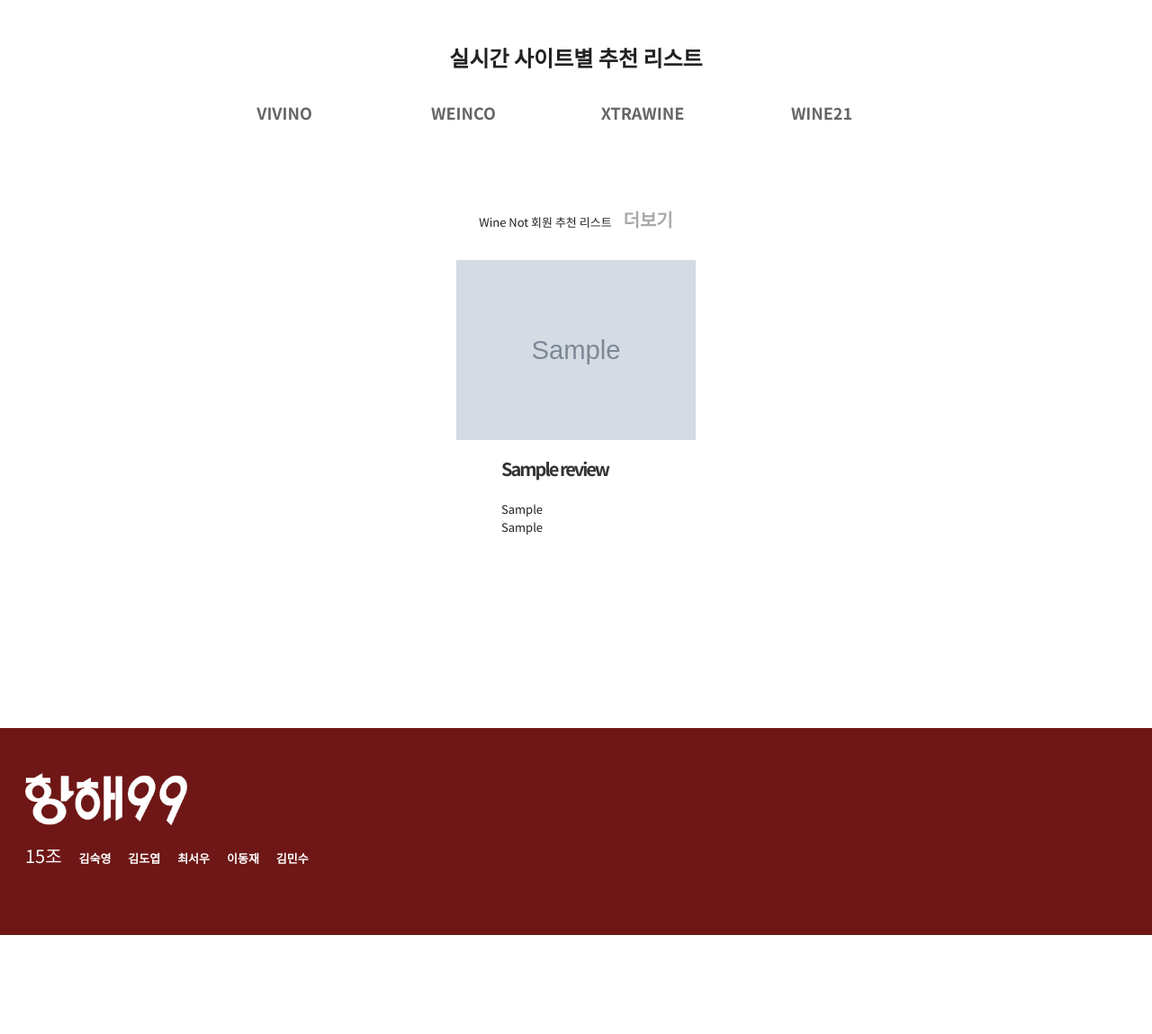
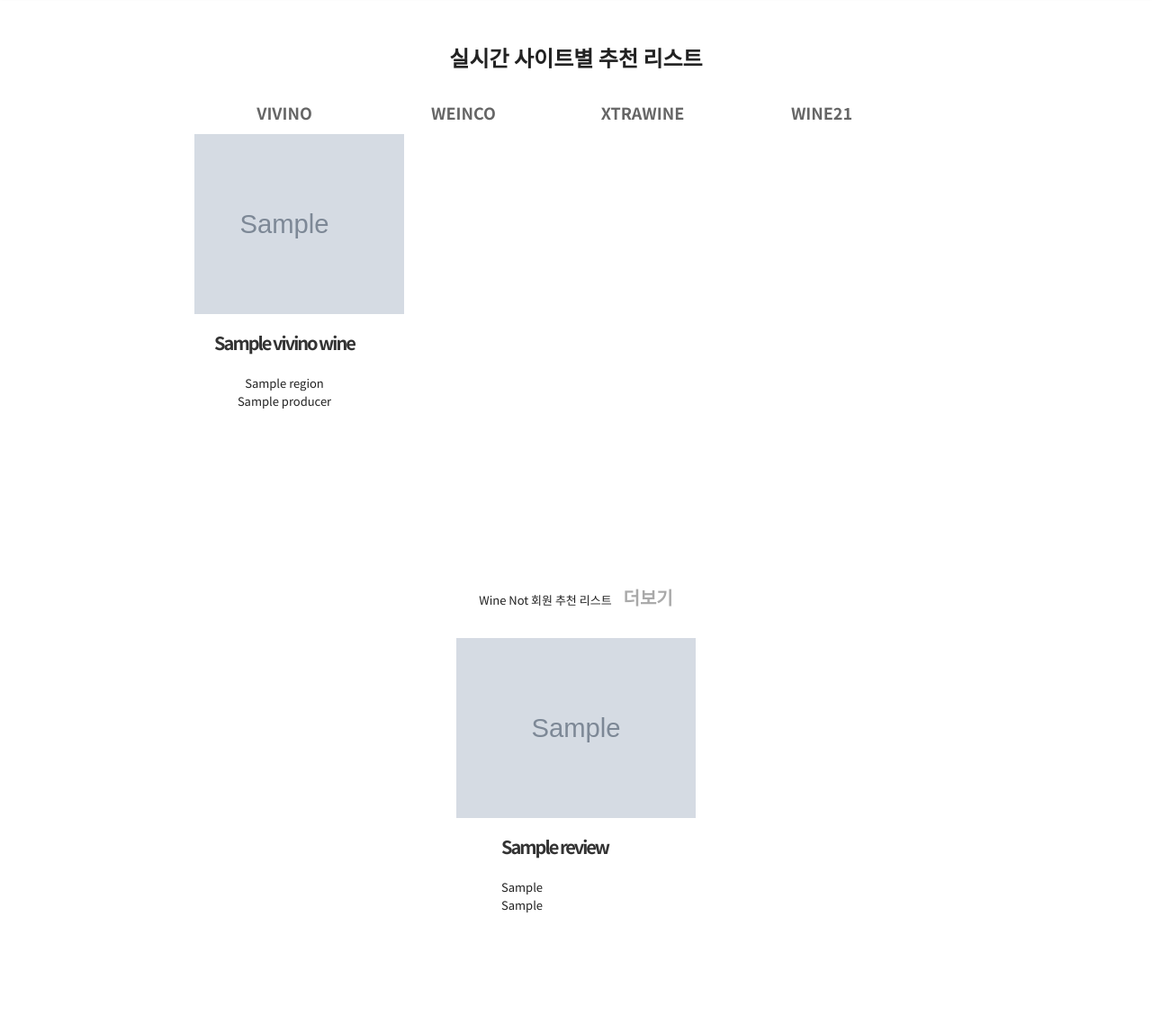
Before and after one commit to doyupK/Toy_Project, a Flask app: page /home in a window 1280 px wide. Shown: the part 84-1233 px from the top of the page at 90% size. Before the commit the page ends 1123 px from the top, so only its background shows below. Run offline with Flask 2, Linux system fonts and the light colour scheme; grey boxes marked "Sample" are stand-in pictures; a database or web service that is not in the repository returns one stand-in record (values such as "Sample title"); some libraries are stand-ins or nearby versions.

Commit message:
5/2 15:13 민수
< 작업 내용 >
- something

< 작업 페이지 >
- All

```diff
--- a/app.py
+++ b/app.py
@@ -27,24 +27,34 @@
     posts = list(db.Reviews.find({}, {'_id': False}
                                  ).sort('post_num', -1).limit(4))
     vivino_wines = list(db.vivino_wines.find({}).limit(4))
-    weinco_wines = list(db.weinco_wines.find({}).limit(4))
-    xtra_wines = list(db.xtra_wines_list.find({}).limit(4))
-    wine21_wines = list(db.wine21.find({}).limit(4))
-
     token_receive = request.cookies.get('mytoken')
+    site = 'VIVINO'
 
     if token_receive is not None:
         payload = jwt.decode(token_receive, SECRET_KEY, algorithms=['HS256'])
+        print(payload)
         user_info = db.users.find_one({"id": payload["id"]})
         login_status = 1
-        return render_template('index.html',
-                               posts=posts, vivino_wines=vivino_wines, weinco_wines=weinco_wines, xtra_wines=xtra_wines,
-                               user_info=user_info, login_status=login_status)
+        return render_template('index.html', posts=posts, wines=vivino_wines, user_info=user_info,
+                               login_status=login_status, site=site)
     else:
         login_status = 0
-        return render_template('index.html',
-                               posts=posts, vivino_wines=vivino_wines, weinco_wines=weinco_wines, xtra_wines=xtra_wines,
-                               login_status=login_status)
+        return render_template('index.html', posts=posts, wines=vivino_wines, login_status=login_status)
+
+
+# 각 사이트 와인 불러오기
+@app.route("/select_site", methods=["GET"])
+def getWines():
+    wine_receive = request.values.get('wine_give')
+    if (wine_receive == 'VIVINO'):
+        wines = list(db.vivino_wines.find({}, {'_id': False}).limit(4))
+    elif (wine_receive == 'WEINCO'):
+        wines = list(db.weinco_wines.find({}, {'_id': False}).limit(4))
+    elif (wine_receive == 'XTRAWINE'):
+        wines = list(db.xtra_wines_list.find({}, {'_id': False}).limit(4))
+    elif (wine_receive == 'WINE21'):
+        wines = list(db.wine21_wines.find({}, {'_id': False}).limit(4))
+    return jsonify({'wines': wines, 'site': wine_receive})
 
 
 # 회원 가입 페이지 이동
@@ -66,7 +76,6 @@
     # Encrypt
     pw_encode = pw_receive.encode()
     pw_hash = hashlib.sha256(pw_encode).hexdigest()
-    print('암호화 : ', pw_hash)
 
     doc = {
         'id': id_receive,
@@ -120,7 +129,7 @@
     db.users.update_one({'id': id_receive}, {'$set': {'pw': pw_hash}})
     db.users.update_one({'id': id_receive}, {'$set': {'email': email_receive}})
     db.users.update_one({'id': id_receive}, {
-                        '$set': {'address': address_receive}})
+        '$set': {'address': address_receive}})
 
     return jsonify({'msg': '회원 정보 수정 완료!'})
 
@@ -161,8 +170,8 @@
         token = jwt.encode(payload, SECRET_KEY,
                            algorithm='HS256')  # .decode('utf8')
         # .decode('utf8')  # 토큰을 건내줌.
-
         return jsonify({'result': 'success', 'token': token, 'msg': '환영합니다.'})
+        # return jsonify({'result': 'success', 'token': str(token), 'msg': '환영합니다.'})
     else:  # 동일한 유저가 없으면,
         return jsonify({'result': 'fail', 'msg': '아이디/패스워드가 일치하지 않습니다.'})
 
@@ -214,6 +223,11 @@
         # 해당(keyword) 게시물 정보 불러오기
         review = db.xtra_wines_list.find_one({'post_num': find_keyword})
 
+    elif site == 'wine21_list':
+        # 코멘트 불러오기
+        comments_name = db.wine21_wines.find_one({'post_num': find_keyword}, {'COMMENT': 1, '_id': False})
+        # 해당(keyword) 게시물 정보 불러오기
+        review = db.wine21_wines.find_one({'post_num': find_keyword})
 
     # 로그인 정보(token)있을 시
     if token_receive is not None:
@@ -252,7 +266,7 @@
     token_receive = request.cookies.get('mytoken')
     # 코멘트 불러오기
     comments_name = db.Reviews.find_one({'post_num': find_keyword}, {
-                                        'COMMENT': 1, '_id': False})
+        'COMMENT': 1, '_id': False})
     # 해당(keyword) 게시물 정보 불러오기
     review = db.Reviews.find_one({'post_num': find_keyword})
     # 로그인 정보(token)있을 시
@@ -339,6 +353,7 @@
     except(jwt.ExpiredSignatureError, jwt.exceptions.DecodeError):
         return redirect(url_for("home"))
 
+
 # 코멘트 저장 220429 DY
 @app.route('/saveComment', methods=['POST'])
 def save_comment():
@@ -350,7 +365,6 @@
 
     if pageInfo_receive == "WineNOT":
         # DB에 코멘트의 마지막 ID 값 읽어서 +1
-
         comments = db.Reviews.find_one({'post_num': postNum_receive}, {'COMMENT': 1, '_id': False})
     elif pageInfo_receive == "vivino_recommend":
         # DB에 코멘트의 마지막 ID 값 읽어서 +1
@@ -370,6 +384,9 @@
     elif pageInfo_receive == "xtra_list":
         # DB에 코멘트의 마지막 ID 값 읽어서 +1
         comments = db.xtra_wines_list.find_one({'post_num': postNum_receive}, {'COMMENT': 1, '_id': False})
+    elif pageInfo_receive == "wine21_list":
+        # DB에 코멘트의 마지막 ID 값 읽어서 +1
+        comments = db.wine21_wines.find_one({'post_num': postNum_receive}, {'COMMENT': 1, '_id': False})
 
     if len(comments) == 0:
         doc = {
@@ -402,6 +419,8 @@
         db.xtra_wines.update_many({'post_num': postNum_receive}, {'$addToSet': {'COMMENT': doc}})
     elif pageInfo_receive == "xtra_list":
         db.xtra_wines_list.update_many({'post_num': postNum_receive}, {'$addToSet': {'COMMENT': doc}})
+    elif pageInfo_receive == "wine21_list":
+        db.wine21_wines.update_many({'post_num': postNum_receive}, {'$addToSet': {'COMMENT': doc}})
 
     return jsonify({'msg': '저장 완료!'})
 
@@ -435,6 +454,9 @@
     elif pageInfo_receive == "xtra_list":
         db.xtra_wines_list.update_many({'post_num': postNum_receive},
                                        {'$pull': {'COMMENT': {'comment_id': commentNum_receive}}})
+    elif pageInfo_receive == "wine21_list":
+        db.wine21_wines.update_many({'post_num': postNum_receive},
+                                       {'$pull': {'COMMENT': {'comment_id': commentNum_receive}}})
 
     return jsonify({'msg': '삭제 완료!'})
 
@@ -452,7 +474,7 @@
     max_index = paginator.num_pages  # 전체 페이지 수
     current_page = int(page) if page else 1  # 현재 페이지 / 기본값 1
     start_index = int((current_page - 1) / page_numbers_range) * \
-        page_numbers_range  # 페이지 메뉴의 시작 번호
+                  page_numbers_range  # 페이지 메뉴의 시작 번호
     end_index = start_index + page_numbers_range  # 페이지 메뉴의 끝 번호
 
     if end_index >= max_index:
@@ -484,9 +506,7 @@
     elif board_name == 'xtrawine':
         posts_list = list(db.xtra_wines_list.find({}, {'_id': False}).sort('post_num', 1))
     elif board_name == 'wine21':
-        posts_list = list(db.wine21.find({}).limit({}, {'_id': False}).sort('post_num', 1))
-
-    print(posts_list)
+        posts_list = list(db.wine21_wines.find({}, {'_id': False}).sort('post_num', 1))
 
     token_receive = request.cookies.get('mytoken')
     page = request.args.get('page', type=int, default=1)
@@ -497,7 +517,7 @@
     max_index = paginator.num_pages  # 전체 페이지 수
     current_page = int(page) if page else 1  # 현재 페이지 / 기본값 1
     start_index = int((current_page - 1) / page_numbers_range) * \
-        page_numbers_range  # 페이지 메뉴의 시작 번호
+                  page_numbers_range  # 페이지 메뉴의 시작 번호
     end_index = start_index + page_numbers_range  # 페이지 메뉴의 끝 번호
 
     if end_index >= max_index:
--- a/static/css/style.css
+++ b/static/css/style.css
@@ -73,6 +73,7 @@
     color: black;
     opacity: 0.3;
 }
+
 .logout {
     cursor: pointer;
 }
@@ -131,34 +132,15 @@
     border-style: none;
 }
 
-.site_menu ul:after{
-    display: block;
-    content: '';
-    clear: both;
-}
-
-.site_menu li:hover .inside_ul{
-    display: block;
-}
-
-.site_menu li:hover a{
-    color: black;
-}
-
-.site_menu .inside_ul{
-    display: none;
-}
+/*.site_menu li:hover a{*/
+/*    color: black;*/
+/*}*/
 
 .recommended_list {
     margin: 80px 0 30px 0;
     text-align: center;
 }
 
-/* .recommended_list li a {
-    font-size: 24px;
-    color: #666;
-    font-weight: 700;
-} */
 .recommended_list strong {
     font-size: 24px;
 }
@@ -167,11 +149,7 @@
     display: flex;
     justify-content: center;
 }
-/* .winesite_recommended_list li span {
-    font-size: 24px;
-    color: #666;
-    font-weight: 700;
-} */
+
 .winesite_recommended_list p {
     margin: 0;
 }
--- a/static/js/signup.js
+++ b/static/js/signup.js
@@ -244,6 +244,7 @@
 
 // 회원 정보 변경
 function users_update() {
+    let id = $('#floatingInput_ID').val()
     let password = $('#floatingInput_PW').val()
     let passwordCheck = $('#floatingInput_PW_Check').val()
     let email = $('#floatingInput_Email').val()
--- a/templates/detail.html
+++ b/templates/detail.html
@@ -52,7 +52,7 @@
             <div class="row">
                 <div class="header clearfix">
                     <h1>
-                        <a href="/home">
+                        <a href="/">
                             <em><img src="../static/img/winenot_onlyfont.png" alt="wineNot_logo"></em>
                         </a>
                     </h1>
--- a/templates/editprofile.html
+++ b/templates/editprofile.html
@@ -63,7 +63,7 @@
             <div class="row">
                 <div class="header clearfix">
                     <h1>
-                        <a href="/home">
+                        <a href="/">
                             <em><img src="../static/img/winenot_onlyfont.png" alt="wineNot_logo"></em>
                         </a>
                     </h1>
--- a/templates/index.html
+++ b/templates/index.html
@@ -51,6 +51,53 @@
             window.location.href = "/";
         }
 
+        $(document).ready(function () {
+            $('.site_list').on('mouseenter', function () {
+                $('.site_list').css('color', '#666')
+                $(this).css("color", "black")
+            })
+            $('.btn_list').on('mouseover', function () {
+                let wine = $(this).text().trim()
+                let site = $('#site_choice').val()
+                if (site != wine) {
+                    $('#box').empty()
+                    $.ajax({
+                        type: 'GET',
+                        url: '/select_site',
+                        data: {wine_give: wine},
+                        success: function (response) {
+                            let wines = response['wines']
+                            $('#site_choice').val(response['site'])
+                            for (let i = 0; i < wines.length; i++) {
+                                let image = wines[i]['image']
+                                let post_num = wines[i]['post_num']
+                                let site = wines[i]['site']
+                                let name = wines[i]['name']
+                                let region = wines[i]['region']
+                                let producer = wines[i]['producer']
+                                let temp_html = `<div class="swiper-slide">
+                                                <div class="poster">
+                                                    <img class="post-card" src="${image}"
+                                                        onclick="goCrawlingDetail('${post_num}','${site}')">
+                                                </div>
+                                                <div class="info">
+                                                    <h3><strong>${name}</strong></h3>
+                                                    <div class="info_btn">
+                                                        <div>${region}</div>
+                                                        <div>${producer}</div>
+                                                    </div>
+                                                </div>
+                                            </div>`
+                                $('#box').append(temp_html)
+                            }
+                        }
+                    });
+                }
+
+            });
+        })
+
+
     </script>
 
 </head>
@@ -101,26 +148,38 @@
                         <strong>실시간 사이트별 추천 리스트</strong>
                     </ul>
                 </div>
-                <div class="site_menu">
+                <div class="site_menu" style="height:467px">
                     <ul>
                         <li class="btn_list">
-                            <a class="active" href="/winelist?board_name=vivino" id="vivino">VIVINO</a>
+                            <a class="site_list" href="/winelist?board_name=vivino" id="vivino">VIVINO</a>
+                        </li>
+                        <li class="btn_list">
+                            <a class="site_list" href="/winelist?board_name=weinco" id="weinco">WEINCO</a>
+                        </li>
+                        <li class="btn_list">
+                            <a class="site_list" href="/winelist?board_name=xtrawine" id="xtrawine">XTRAWINE</a>
+                        </li>
+                        <li class="btn_list">
+                            <a class="site_list" href="/winelist?board_name=wine21" id="wine21">WINE21</a>
+                        </li>
+                    </ul>
                     <ul class="inside_ul">
                         <li class="sub_list">
                             <div class="wine_chart">
                                 <div class="swiper-container2">
+                                    <input id='site_choice' type="hidden" value="VIVINO">
                                     <div class="chart_cont1 swiper-wrapper" id="box">
-                                                {% for vivino_wine in vivino_wines %}
+                                        {% for wine in wines %}
                                         <div class="swiper-slide">
                                             <div class="poster">
-                                                        <img class="post-card" src="{{vivino_wine.image}}"
-                                                             onclick="goCrawlingDetail('{{vivino_wine.post_num}}','{{vivino_wine.site}}')">
+                                                <img class="post-card" src="{{wine.image}}"
+                                                     onclick="goCrawlingDetail('{{wine.post_num}}','{{wine.site}}')">
                                             </div>
                                             <div class="info">
-                                                        <h3><strong>{{ vivino_wine.name }}</strong></h3>
+                                                <h3><strong>{{ wine.name }}</strong></h3>
                                                 <div class="info_btn">
-                                                            <div>{{ vivino_wine.region }}</div>
-                                                            <div>{{ vivino_wine.producer }}</div>
+                                                    <div>{{ wine.region }}</div>
+                                                    <div>{{ wine.producer }}</div>
                                                 </div>
                                             </div>
                                         </div>
@@ -128,70 +187,6 @@
                                     </div>
                                 </div>
                             </div>
-                                </li>
-                            </ul>
-                        </li>
-                        <li class="btn_list">
-                            <a href="/winelist?board_name=weinco" id="weinco">WEINCO</a>
-                            <ul class="inside_ul">
-                                <li class="sub_list">
-                                    <div class="wine_chart">
-                                        <div class="swiper-container2">
-                                            <div class="chart_cont1 swiper-wrapper" id="box">
-                                                {% for weinco_wine in weinco_wines %}
-                                                <div class="swiper-slide">
-                                                    <div class="poster">
-                                                        <img class="post-card" src="{{ weinco_wine.image }}"
-                                                             onclick="goCrawlingDetail('{{weinco_wine.post_num}}','{{weinco_wine.site}}')">
-                                                    </div>
-                                                    <div class="info">
-                                                        <h3><strong>{{ weinco_wine.name }}</strong></h3>
-                                                        <div class="info_btn">
-                                                            <div>{{ weinco_wine.region }}</div>
-                                                            <div>{{ weinco_wine.producer }}</div>
-                                                        </div>
-                                                    </div>
-                                                </div>
-                                                {% endfor %}
-                                            </div>
-                                        </div>
-                                    </div>
-                                </li>
-                            </ul>
-                        </li>
-                        <li class="btn_list">
-                            <a href="/winelist?board_name=xtrawine" id="xtrawine">XTRAWINE</a>
-                            <ul class="inside_ul">
-                                <li class="sub_list">
-                                    <div class="wine_chart">
-                                        <div class="swiper-container2">
-                                            <div class="chart_cont1 swiper-wrapper" id="box">
-                                                {% for xtra_wine in xtra_wines %}
-                                                <div class="swiper-slide">
-                                                    <div class="poster">
-                                                        <img class="post-card" src="{{xtra_wine.image}}"
-                                                             onclick="goCrawlingDetail('{{xtra_wine.post_num}}','{{xtra_wine.site}}')">
-                                                    </div>
-                                                    <div class="info">
-                                                        <h3><strong>{{ xtra_wine.name }}</strong></h3>
-                                                        <div class="info_btn">
-                                                            <div>{{ xtra_wine.region }}</div>
-                                                            <div>{{ xtra_wine.producer }}</div>
-                                                        </div>
-                                                    </div>
-                                                </div>
-                                                {% endfor %}
-                                            </div>
-                                        </div>
-                                    </div>
-                                </li>
-                            </ul>
-                        </li>
-                        <li class="btn_list">
-                            <a href="#" id="wine21">WINE21</a>
-                            <ul class="inside_ul">
-                                <li class="sub_list"><a href="/winelist?board_name=wine21">WINE21 이동!</a></li>
-                            </ul>
                         </li>
                     </ul>
                 </div>
--- a/templates/intro2.html
+++ b/templates/intro2.html
@@ -26,7 +26,6 @@
 
         function logout() {
             $.removeCookie('mytoken', {path: '/'});
-            alert('로그아웃!');
             window.location.href = "/";
         }
     </script>
@@ -36,7 +35,7 @@
 <body>
 <div class="mainMP4">
     <video muted autoplay loop>
-        <source src="{{url_for('static', filename='WineNot.MP4')}}" type="video/mp4">
+        <source src="/static/WineNot.mp4" type="video/mp4">
     </video>
 </div>
 
--- a/templates/login.html
+++ b/templates/login.html
@@ -63,6 +63,7 @@
                     give_pw: password
                 },
                 success: function (response) {
+                    console.log('성공')
                     if (response['result'] == 'success') {
                         $.cookie('mytoken', response['token'], { path: '/' });
                         alert(response['msg'])
@@ -84,7 +85,7 @@
             <div class="row">
                 <div class="header clearfix">
                     <h1>
-                        <a href="/home">
+                        <a href="/">
                             <em><img src="../static/img/winenot_onlyfont.png" alt="logo"></em>
                         </a>
                     </h1>
--- a/templates/signup.html
+++ b/templates/signup.html
@@ -46,7 +46,7 @@
         <div class="row">
             <div class="header clearfix">
                 <h1>
-                    <a href="/home">
+                    <a href="/">
                         <em><img src="../static/img/winenot_onlyfont.png" alt="logo"></em>
                     </a>
                 </h1>
--- a/templates/winelist.html
+++ b/templates/winelist.html
@@ -61,7 +61,7 @@
         <div class="row">
             <div class="header clearfix">
                 <h1>
-                    <a href="/home">
+                    <a href="/">
                         <em><img src="../static/img/winenot_onlyfont.png" alt="wineNot_logo"></em>
                     </a>
                 </h1>
--- a/templates/winenot.html
+++ b/templates/winenot.html
@@ -93,7 +93,7 @@
             <div class="row">
                 <div class="header clearfix">
                     <h1>
-                        <a href="/home">
+                        <a href="/">
                             <em><img src="../static/img/winenot_onlyfont.png" alt="wineNot_logo"></em>
                         </a>
                     </h1>
--- a/vivino_crawling.py
+++ b/vivino_crawling.py
@@ -11,7 +11,9 @@
 ca = certifi.where()
 # client = MongoClient('mongodb+srv://test:sparta@sparta.eacl0.mongodb.net/sparta?retryWrites=true&w=majority', tlsCAFile=ca) #이동재
 client = MongoClient('mongodb+srv://test:sparta@cluster0.kxazb.mongodb.net/Cluster0?retryWrites=true&w=majority',
-                     tlsCAFile=ca)  # DY
+                    tlsCAFile=ca)  # DY
+# client = MongoClient('mongodb+srv://test:sparta@cluster0.feuh6.mongodb.net/Cluster0?retryWrites=true&w=majority',
+#                      tlsCAFile=ca)  # minsu
 db = client.dbsparta
 
 db.vivino_wines.delete_many({})
--- a/xtrawines_crawiling.py
+++ b/xtrawines_crawiling.py
@@ -13,6 +13,8 @@
 ca = certifi.where()
 # client = MongoClient('mongodb+srv://test:sparta@sparta.eacl0.mongodb.net/sparta?retryWrites=true&w=majority', tlsCAFile=ca) #이동재
 client = MongoClient('mongodb+srv://test:sparta@cluster0.kxazb.mongodb.net/Cluster0?retryWrites=true&w=majority', tlsCAFile=ca) #DY
+# client = MongoClient('mongodb+srv://test:sparta@cluster0.feuh6.mongodb.net/Cluster0?retryWrites=true&w=majority',
+#                      tlsCAFile=ca)  # minsu
 db = client.dbsparta
 
 
@@ -35,13 +37,11 @@
 
 wines = soup.select('#RootLayout_PageLayout_UpperPane_Frame2811_Module2811_pnlWlcTop > div.container > div:nth-child(1) > div.col-sm-push-2.col-sm-10.slider-row > div > div > div > div > div')
 for wine in wines:
-
     wine_image = wine.select_one('div > div > a > div.prodItem')['style'].split(": url(")[1:][0]
     wine_name = wine.select_one('div > div > a > div.prodName').text
     wine_region = wine.select_one('div > div > a > div.prodZoneDenom').text.strip()
     xtra_detail = wine.select_one('div > div > a')['href']
     xtra_link = "https://www.xtrawine.com" + xtra_detail
-
     doc = {
         'site': 'xtra_recommend',
         'image': wine_image,
```
Also changed, not shown: templates/crawling_detail.html (+15 -8 lines). Lines whose indentation alone changed are shown as unchanged.
